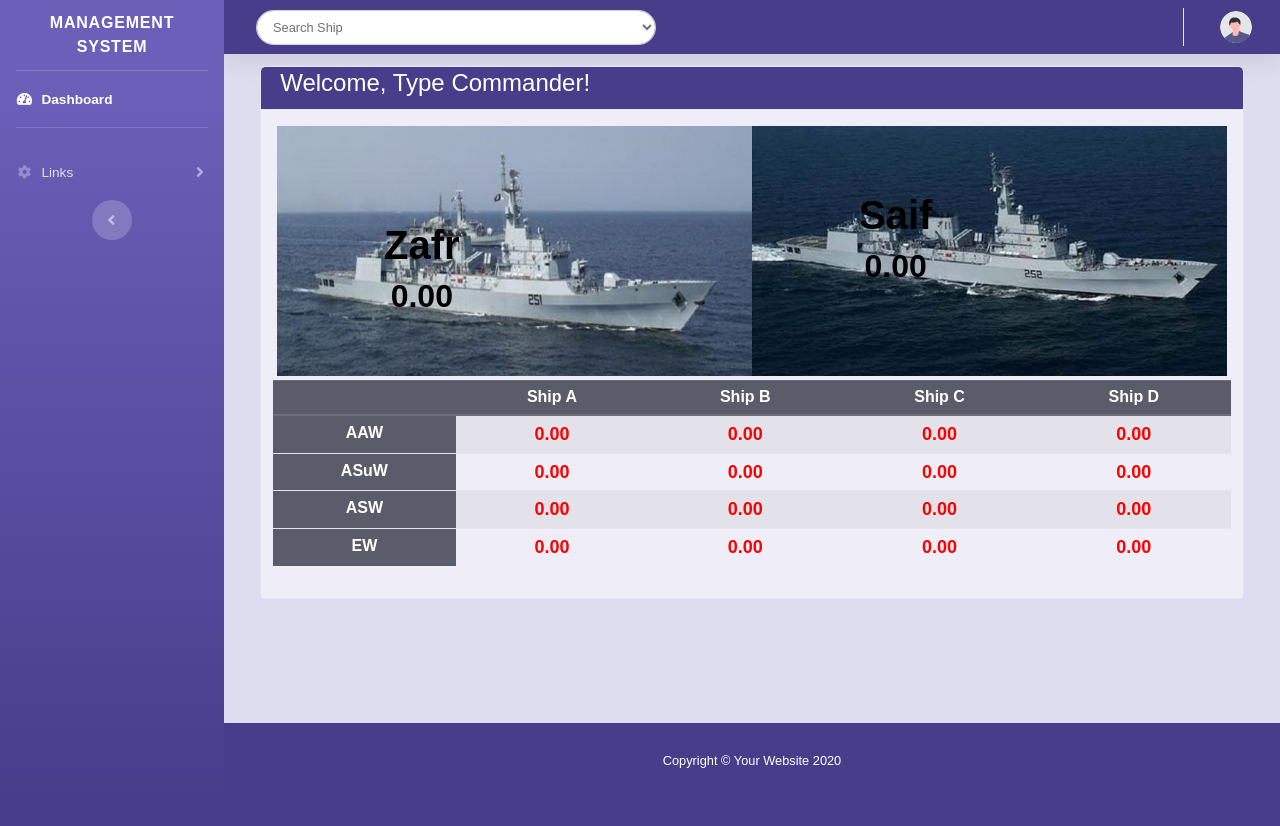
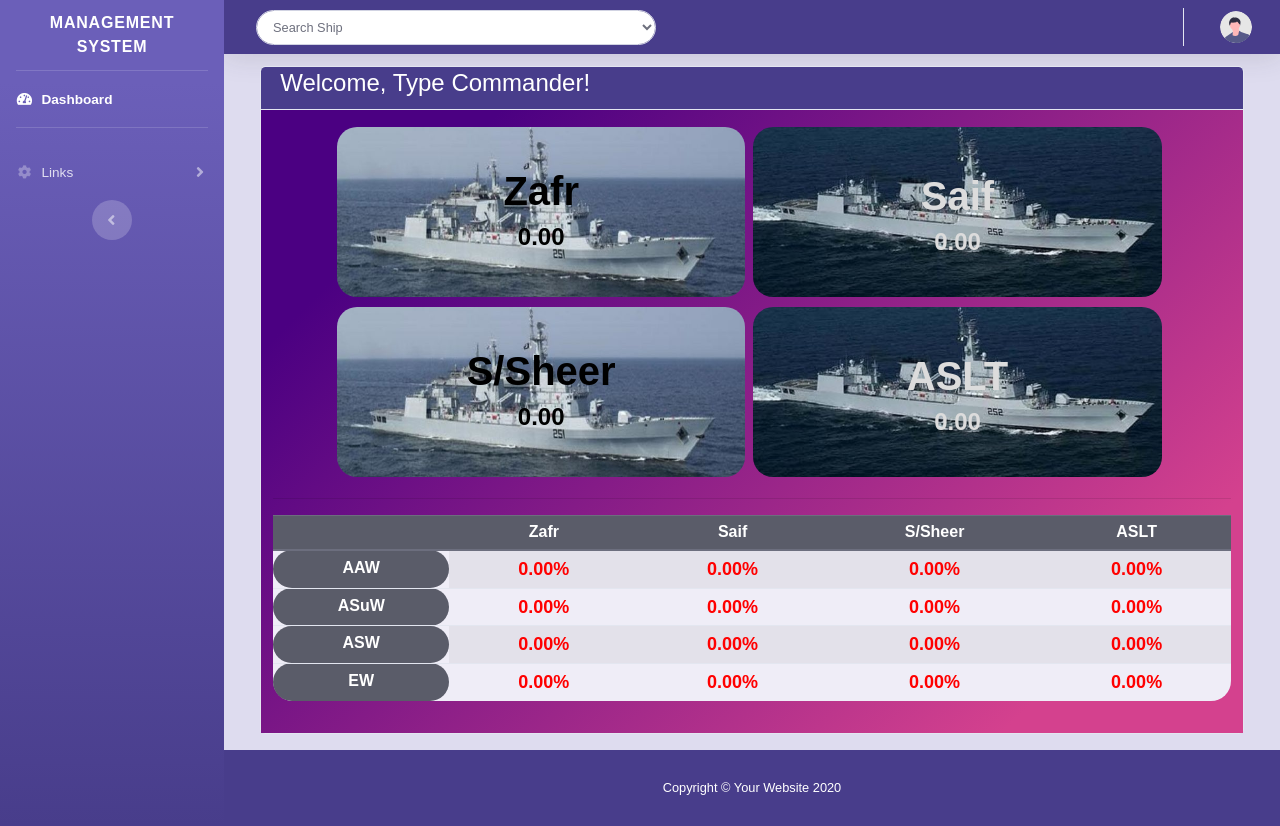
Before and after one commit to anumrafaqat66/DataManagementSystem, a CodeIgniter app: page /DataManagementSystem/Cdr in a window 1280 px wide. Before the commit the page ends 768 px from the top, so only its background shows below. Run offline with CodeIgniter, Linux system fonts and the light colour scheme; data comes from the database, SQL or seed files in the repository.

Commit message:
code updated

```diff
--- a/application/controllers/Cdr.php
+++ b/application/controllers/Cdr.php
@@ -31,6 +31,25 @@ class Cdr extends CI_Controller
         }
         $data['availability_missionB'] = number_format((1 - ($result_shipB)) * 100, 2);
 
+        $missions = $this->db->where('Ship_ID',3)->get('missions')->result_array();
+        $result_shipC = 1;
+        for ($i = 0; $i < count($missions); $i++) {
+            $result_shipC = $result_shipC * (1 - $missions[$i]['Availability'] / 100);
+            $datarow = $i  + 1;
+            $data["shipC_mission$datarow"] = $missions[$i]['Availability'];
+        }
+        $data['availability_missionC'] = number_format((1 - ($result_shipC)) * 100, 2);
+
+        $missions = $this->db->where('Ship_ID',4)->get('missions')->result_array();
+        $result_shipD = 1;
+        for ($i = 0; $i < count($missions); $i++) {
+            $result_shipD = $result_shipD * (1 - $missions[$i]['Availability'] / 100);
+            $datarow = $i  + 1;
+            $data["shipD_mission$datarow"] = $missions[$i]['Availability'];
+        }
+        $data['availability_missionD'] = number_format((1 - ($result_shipD)) * 100, 2);
+
+
         $ship_data = $this->db->get('ship_data')->result_array();
         for ($i = 0; $i < count($ship_data); $i++) {
             $datarow = $i  + 1;
@@ -46,6 +65,10 @@ class Cdr extends CI_Controller
             $this->session->set_userdata('ship_id', 1);
         } else if($ship == "Ship2"){
             $this->session->set_userdata('ship_id', 2);
+        } else if($ship == "Ship3"){
+            $this->session->set_userdata('ship_id', 3);
+        } else if($ship == "Ship4"){
+            $this->session->set_userdata('ship_id', 4);
         }
 
         $ship_id = $this->session->userdata('ship_id');
--- a/application/controllers/Mission.php
+++ b/application/controllers/Mission.php
@@ -91,7 +91,6 @@ class Mission extends CI_Controller
 			if ($status == "co" || $status == "typecdr") {
 				$mission_name = $_POST['mission_name'];
 				$weapons_reliablity = $this->db->where('Mission_name', $mission_name)->where('Ship_ID', $ship_id)->get('weapon_systems')->result_array();
-
 				$result = 1;
 				for ($i = 0; $i < count($weapons_reliablity); $i++) {
 					$datarow = $i  + 1;
@@ -114,10 +113,10 @@ class Mission extends CI_Controller
 				$system_time = $_POST['time'];
 
 				$weapons = $this->db->where('Mission_name', $mission_name)->where('Ship_ID', $ship_id)->get('weapon_systems')->result_array();
+
 				if (count($weapons) != 0) {
 					for ($i = 0; $i < count($weapons); $i++) :
 						$this->calculate_weapon_reliability($weapons[$i]['weapon_name'], $system_time, $ship_id);
-
 					endfor;
 				}
 
--- a/application/views/cdr/cdr.php
+++ b/application/views/cdr/cdr.php
@@ -20,14 +20,32 @@
         background: url('<?= base_url() ?>assets/img/ship3.jpg');
         background-position: center;
         background-size: cover;
-        height: 250px;
+        height: 170px;
+        border-radius: 20px;
     }
 
     .img-ship2 {
         background: url('<?= base_url() ?>assets/img/ship1.jpg');
         background-position: center;
         background-size: cover;
-        height: 250px;
+        height: 170px;
+        border-radius: 20px;
+    }
+
+    .img-ship3 {
+        background: url('<?= base_url() ?>assets/img/ship3.jpg');
+        background-position: center;
+        background-size: cover;
+        height: 170px;
+        border-radius: 20px;
+    }
+
+    .img-ship4 {
+        background: url('<?= base_url() ?>assets/img/ship1.jpg');
+        background-position: center;
+        background-size: cover;
+        height: 170px;
+        border-radius: 20px;
     }
 
     .dot {
@@ -133,67 +151,88 @@
                         <h1 class="h4 text-white">Welcome, Type Commander!</h1>
                     </div>
 
-                    <div class="card-body bg-custom3">
-                        <div class="form-group row mx-1 my-1">
+                    <div class="card-body bg-custom3" style = "background-color: 315deg;background-image: linear-gradient(315deg, #d4418e 15%, #4B0082 85%);">
+                        <div class="row" style="padding:1px;">
+
                             <!-- <div class="col-sm-12"> -->
-                                <div class="col-sm-6 img-ship" style="display:flex;">
-                                    <a href="<?= base_url(); ?>Cdr/co/<?= 'Ship1' ?>" style="height: 180px">
-                                        <h1 class="h1 text-center " style="margin-top: 95px;margin-left: 95px; color:black;"><strong><?php echo $ship_data1 ?></strong></h1>
-                                        <h2 class="h2 text-center " style="margin-left: 95px; color:black;"><strong><?php echo $availability_missionA ?></strong></h2>
+                                <div class="col-sm-5 mx-1 my-1 img-ship" style ="margin-left:75px !important;" >
+                                    <a href="<?= base_url(); ?>Cdr/co/<?= 'Ship1' ?>">
+                                        <h1 class="h1 text-center " style="margin-top: 40px; color:black;"><strong><?php echo $ship_data1 ?></strong></h1>
+                                        <h2 class="h4 text-center " style="color:black;"><strong><?php echo $availability_missionA ?></strong></h2>
                                     </a>
                                 </div>
 
-                                <div class="col-sm-6 img-ship2" style="display:flex;">
-                                    <a href="<?= base_url(); ?>Cdr/co/<?= 'Ship2' ?>" style="height: 180px">
-                                        <h1 class="h1 text-center" style="margin-top: 65px;margin-left: 95px; color:black;"><strong><?php echo $ship_data2 ?></strong></h1>
-                                        <h2 class="h2 text-center " style="margin-left: 95px; color:black;"><strong><?php echo $availability_missionB ?></strong></h2>
+                                <div class="col-sm-5 mx-1 my-1 img-ship2" style="padding:5px;">
+                                    <a href="<?= base_url(); ?>Cdr/co/<?= 'Ship2' ?>">
+                                        <h1 class="h1 text-center" style="margin-top: 40px; color:#DCDCDC;"><strong><?php echo $ship_data2 ?></strong></h1>
+                                        <h2 class="h4 text-center " style= "color:#DCDCDC;"><strong><?php echo $availability_missionB ?></strong></h2>
                                     </a>
                                 </div>
 
                             <!-- </div> -->
                         </div>
+                        <div class="row " style="padding:1px;">
+
+                            <!-- <div class="col-sm-12"> -->
+                                <div class="col-sm-5 mx-1 my-1 img-ship3" style ="margin-left:75px !important;" >
+                                    <a href="<?= base_url(); ?>Cdr/co/<?= 'Ship3' ?>">
+                                        <h1 class="h1 text-center " style="margin-top: 40px; color:black;"><strong><?php echo $ship_data3 ?></strong></h1>
+                                        <h2 class="h4 text-center " style="color:black;"><strong><?php echo $availability_missionC ?></strong></h2>
+                                    </a>
+                                </div>
+
+                                <div class="col-sm-5 mx-1 my-1 img-ship4" style="padding:5px;">
+                                    <a href="<?= base_url(); ?>Cdr/co/<?= 'Ship4' ?>">
+                                        <h1 class="h1 text-center" style="margin-top: 40px; color:#DCDCDC;"><strong><?php echo $ship_data4 ?></strong></h1>
+                                        <h2 class="h4 text-center " style= "color:#DCDCDC;"><strong><?php echo $availability_missionD ?></strong></h2>
+                                    </a>
+                                </div>
+
+                            <!-- </div> -->
+                        </div>
+                        <hr>
                         <div class="form-group row">
                             <div class="col-sm-12">
                                 <div id="table_div">
-                                    <table id="datatable" class="table table-sm table-striped bg-custom3 text-center">
+                                    <table id="datatable" class="table table-sm table-striped bg-custom3 text-center" style="border-radius:20px;">
                                         <thead class="thead-dark">
                                             <tr>
                                                 <th scope="col"></th>
-                                                <th scope="col">Ship A</th>
-                                                <th scope="col">Ship B</th>
-                                                <th scope="col">Ship C</th>
-                                                <th scope="col">Ship D</th>
+                                                <th scope="col"><?php echo $ship_data1 ?></th>
+                                                <th scope="col"><?php echo $ship_data2 ?></th>
+                                                <th scope="col"><?php echo $ship_data3 ?></th>
+                                                <th scope="col"><?php echo $ship_data4 ?></th>
                                             </tr>
                                         </thead>
                                         <tbody id="table_rows">
 
                                             <tr id="table_rows_AAW">
-                                                <th style="background-color:#5a5c69; color:white;">AAW</th>
-                                                <td id="AAW1"><?php echo $shipA_mission1 ?></td>
-                                                <td id="AAW2"><?php echo $shipB_mission1 ?></td>
-                                                <td id="AAW3">0.00</td>
-                                                <td id="AAW4">0.00</td>
+                                                <th style="background-color:#5a5c69; color:white; border-radius:20px;">AAW</th>
+                                                <td id="AAW1"><?php echo $shipA_mission1 ?>%</td>
+                                                <td id="AAW2"><?php echo $shipB_mission1 ?>%</td>
+                                                <td id="AAW3"><?php echo $shipC_mission1 ?>%</td>
+                                                <td id="AAW4"><?php echo $shipD_mission1 ?>%</td>
                                             </tr>
                                             <tr>
-                                                <th style="background-color:#5a5c69; color:white;">ASuW</th>
-                                                <td id="ASuW1"><?php echo $shipA_mission2 ?></td>
-                                                <td id="ASuW2"><?php echo $shipB_mission2 ?></td>
-                                                <td id="ASuW3">0.00</td>
-                                                <td id="ASuW4">0.00</td>
+                                                <th style="background-color:#5a5c69; color:white;border-radius:20px;">ASuW</th>
+                                                <td id="ASuW1"><?php echo $shipA_mission2 ?>%</td>
+                                                <td id="ASuW2"><?php echo $shipB_mission2 ?>%</td>
+                                                <td id="ASuW3"><?php echo $shipC_mission2 ?>%</td>
+                                                <td id="ASuW4"><?php echo $shipD_mission2 ?>%</td>
                                             </tr>
                                             <tr>
-                                                <th style="background-color:#5a5c69; color:white;">ASW</th>
-                                                <td id="ASW1"><?php echo $shipA_mission3 ?></td>
-                                                <td id="ASW2"><?php echo $shipB_mission3 ?></td>
-                                                <td id="ASW3">0.00</td>
-                                                <td id="ASW4">0.00</td>
+                                                <th style="background-color:#5a5c69; color:white;border-radius:20px;">ASW</th>
+                                                <td id="ASW1"><?php echo $shipA_mission3 ?>%</td>
+                                                <td id="ASW2"><?php echo $shipB_mission3 ?>%</td>
+                                                <td id="ASW3"><?php echo $shipC_mission3 ?>%</td>
+                                                <td id="ASW4"><?php echo $shipD_mission3 ?>%</td>
                                             </tr>
                                             <tr>
-                                                <th style="background-color:#5a5c69; color:white;">EW</th>
-                                                <td id="EW1"><?php echo $shipA_mission4 ?></td>
-                                                <td id="EW2"><?php echo $shipB_mission4 ?></td>
-                                                <td id="EW3">0.00</td>
-                                                <td id="EW4">0.00</td>
+                                                <th style="background-color:#5a5c69; color:white;border-radius:20px;">EW</th>
+                                                <td id="EW1"><?php echo $shipA_mission4 ?>%</td>
+                                                <td id="EW2"><?php echo $shipB_mission4 ?>%</td>
+                                                <td id="EW3"><?php echo $shipC_mission4 ?>%</td>
+                                                <td id="EW4"><?php echo $shipD_mission4 ?>%</td>
                                             </tr>
                                         </tbody>
                                     </table>
```
Also changed, not shown: application/views/Mission/EW.php (line endings or trailing spaces).
